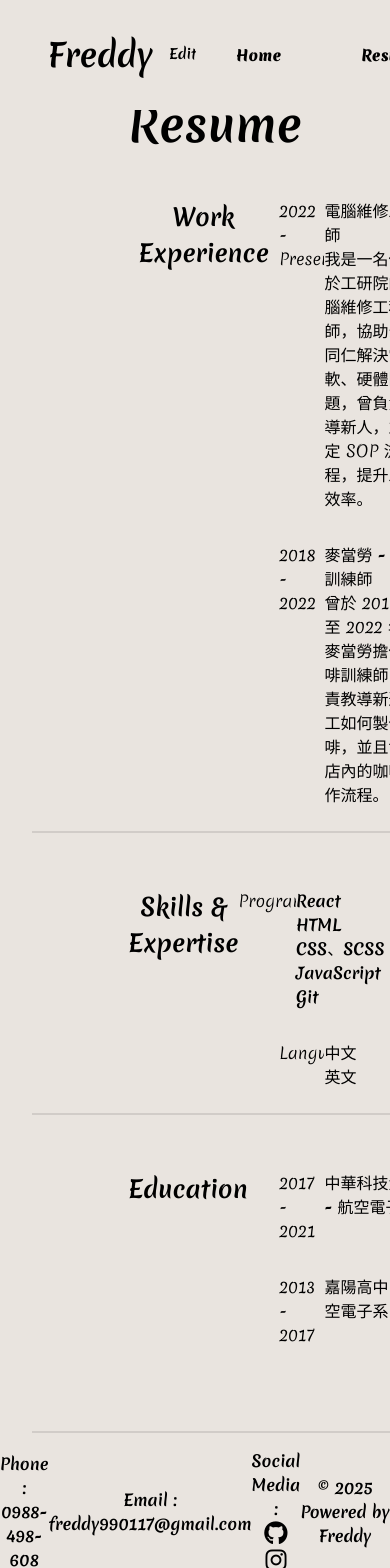
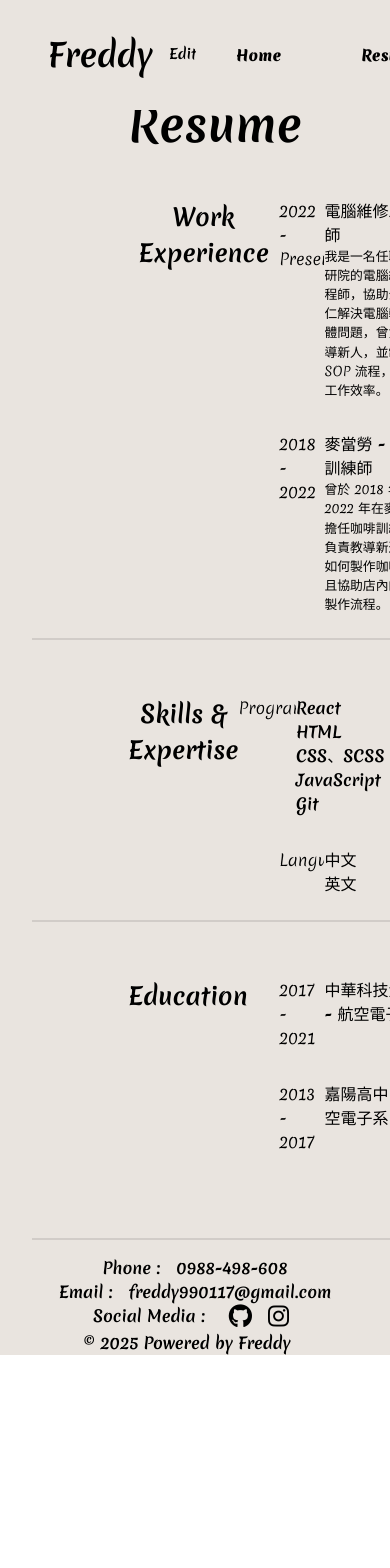
Before and after one commit to freddy990117/Personal-Portfolio-Website, a React (Vite) app: page /Resume in a window 390 px wide. Shown: the top 1568 px of the page. After the commit the page ends 1355 px from the top, so only its background shows below. Built offline with nearby package versions, Linux system fonts and the light colour scheme; a web font is replaced by a local one.

Commit message:
增加了 footer 與 homepage 的 RWD

```diff
--- a/Layout.css
+++ b/Layout.css
@@ -180,13 +180,10 @@ body .page .project-info {
   transform: translateY(-30px);
   animation: showMain 1.5s ease-out forwards;
   display: flex;
-  margin: 0.5rem 0;
-  width: 100%;
-  height: 60vh;
   margin: 3rem 0;
 }
 body .page .project-info .project-left {
-  margin: 0 1rem 0 0;
+  margin: 0 3rem 0 0;
   flex: 1;
   display: flex;
   flex-direction: column;
@@ -204,16 +201,13 @@ body .page .project-info .project-left p {
   line-height: 25px;
 }
 body .page .project-info .project-right {
-  margin: 0.5rem 0;
-  display: flex;
   flex: 1;
-  flex-direction: row;
-  align-items: center;
-  justify-content: center;
 }
 body .page .project-info .project-right video {
-  margin-left: 5rem;
-  margin-top: 8rem;
+  height: 100%;
+  width: 100%;
+  -o-object-fit: cover;
+     object-fit: cover;
 }
 body .line {
   border: 1px solid black;
@@ -230,4 +224,63 @@ body .line {
     opacity: 1;
     transform: translateY(0);
   }
+}
+@media screen and (max-width: 578px) {
+  .l-header {
+    display: flex;
+    flex-direction: row;
+    justify-content: space-evenly;
+  }
+  .l-main .main-info {
+    margin-top: 1rem;
+    flex-direction: column;
+  }
+  .l-main .main-info .main-picture {
+    width: 50%;
+    height: 50%;
+  }
+  .l-main .main-info .main-aboutme {
+    width: 100%;
+  }
+  .l-main .main-info .main-aboutme .info h3 {
+    font-size: 1.5rem;
+  }
+  .l-main .main-info .main-aboutme .navBar-main .nav-main {
+    padding: 1rem;
+  }
+  .l-footer .navBar-footer {
+    display: flex;
+    flex-direction: column;
+    justify-content: start;
+  }
+  .l-footer .navBar-footer .nav-footer {
+    display: flex;
+    flex-direction: row;
+    text-align: start;
+  }
+  .l-footer .navBar-footer .nav-footer h4 {
+    font-size: 1rem;
+    margin-right: 1rem;
+  }
+  .page {
+    padding: 0.5rem 1rem;
+  }
+  .page .info .left h2 {
+    font-size: 1.2rem;
+  }
+  .page .info .right .time h3 {
+    font-size: 1rem;
+  }
+  .page .info .right .job p {
+    font-size: 0.8rem;
+  }
+  .page .project-info .project-left a h2 {
+    font-size: 1.2rem;
+  }
+  .page .project-info .project-left h3 {
+    font-size: 1rem;
+  }
+  .page .project-info .project-left p {
+    font-size: 0.8rem;
+  }
 }/*# sourceMappingURL=Layout.css.map */
--- a/Layout.scss
+++ b/Layout.scss
@@ -197,12 +197,9 @@ body {
       transform: translateY(-30px);
       animation: showMain 1.5s ease-out forwards;
       display: flex;
-      margin: 0.5rem 0;
-      width: 100%;
-      height: 60vh;
       margin: 3rem 0;
       .project-left {
-        margin: 0 1rem 0 0;
+        margin: 0 3rem 0 0;
         flex: 1;
         display: flex;
         flex-direction: column;
@@ -222,15 +219,11 @@ body {
         }
       }
       .project-right {
-        margin: 0.5rem 0;
-        display: flex;
         flex: 1;
-        flex-direction: row;
-        align-items: center;
-        justify-content: center;
         video {
-          margin-left: 5rem;
-          margin-top: 8rem;
+          height: 100%;
+          width: 100%;
+          object-fit: cover; //保持影片比例並裁切多餘部分
         }
       }
     }
@@ -254,3 +247,92 @@ body {
     transform: translateY(0);
   }
 }
+// 設定手機的 RWD
+@media screen and (max-width: 578px) {
+  // Header 的 RWD
+  .l-header {
+    display: flex;
+    flex-direction: row;
+    justify-content: space-evenly;
+    .navBar-header {
+    }
+  }
+  // 首頁的 RWD
+  .l-main {
+    .main-info {
+      margin-top: 1rem;
+      flex-direction: column;
+      .main-picture {
+        width: 50%;
+        height: 50%;
+      }
+      .main-aboutme {
+        width: 100%;
+        .info {
+          h3 {
+            font-size: 1.5rem;
+          }
+        }
+        .navBar-main {
+          .nav-main {
+            padding: 1rem;
+          }
+        }
+      }
+    }
+  }
+  // Footer 的 RWD
+  .l-footer {
+    .navBar-footer {
+      display: flex;
+      flex-direction: column;
+      justify-content: start;
+      .nav-footer {
+        display: flex;
+        flex-direction: row;
+        text-align: start;
+        h4 {
+          font-size: 1rem;
+          margin-right: 1rem;
+        }
+      }
+    }
+  }
+  .page {
+    padding: 0.5rem 1rem;
+    .info {
+      .left {
+        h2 {
+          font-size: 1.2rem;
+        }
+      }
+      .right {
+        .time {
+          h3 {
+            font-size: 1rem;
+          }
+        }
+        .job {
+          p {
+            font-size: 0.8rem;
+          }
+        }
+      }
+    }
+    .project-info {
+      .project-left {
+        a {
+          h2 {
+            font-size: 1.2rem;
+          }
+        }
+        h3 {
+          font-size: 1rem;
+        }
+        p {
+          font-size: 0.8rem;
+        }
+      }
+    }
+  }
+}
--- a/src/Pages/Project.jsx
+++ b/src/Pages/Project.jsx
@@ -17,7 +17,8 @@ const My_Project = () => {
             API來搜尋和顯示圖片。
           </h3>
           <p>
-            1.使用 BrowserRouter 來管理各個路由，讓用戶可以在不同頁面之間導航。
+            asdasd 1.使用 BrowserRouter
+            來管理各個路由，讓用戶可以在不同頁面之間導航。
             <br />
             2.使用 map 方法與 transition 來顯示圖片，並且每張圖片可以點擊下載。
             <br />
```
Also changed, not shown: 1 other file (tests, documents, lock files or other folders).
